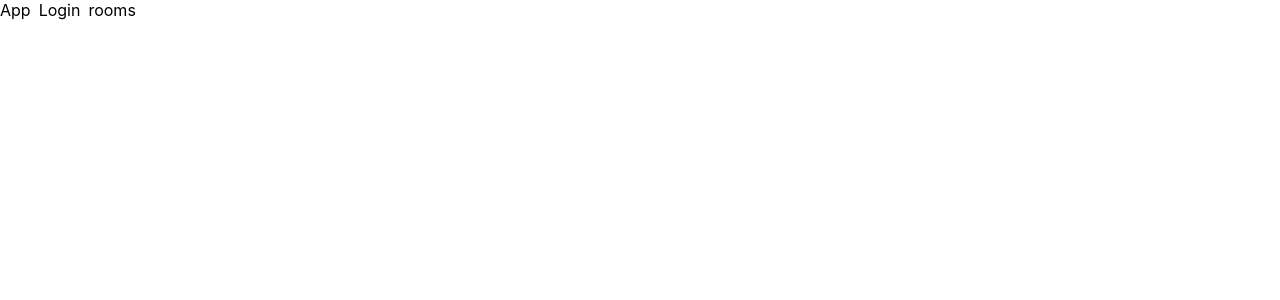
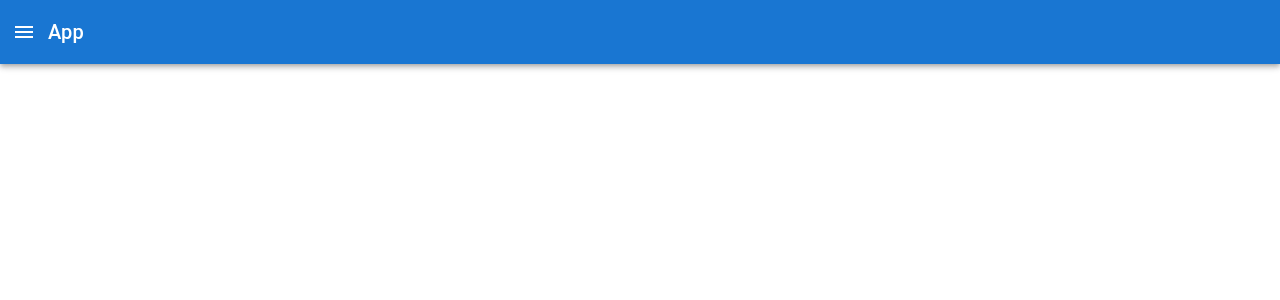
Before and after one commit to bradtaniguchi/react-chat, a React (Create React App) app: page / in a window 1280 px wide. Shown: the top 300 px of the page. Built offline with nearby package versions, Linux system fonts and the light colour scheme.

Commit message:
Squashed commit of the following:
commit 42e96ffab733cc70ebc2be8da137812c0a2432de
Author: Brad <bradtaniguchi@gmail.com>
Date:   Sat Apr 9 18:20:34 2022 +0000

    Add pages to be rendered

```diff
--- a/package.json
+++ b/package.json
@@ -5,6 +5,7 @@
   "dependencies": {
     "@emotion/react": "^11.9.0",
     "@emotion/styled": "^11.8.1",
+    "@mui/icons-material": "^5.6.0",
     "@mui/material": "^5.6.0",
     "@testing-library/jest-dom": "^5.16.4",
     "@testing-library/react": "^12.1.4",
--- a/src/App.tsx
+++ b/src/App.tsx
@@ -1,22 +1,87 @@
+import MenuIcon from "@mui/icons-material/Menu";
+import {
+  AppBar,
+  Button,
+  IconButton,
+  MenuItem,
+  Toolbar,
+  Typography,
+  Box,
+} from "@mui/material";
+import Menu from "@mui/material/Menu";
+import React, { SyntheticEvent, useState } from "react";
 import { Link, Outlet } from "react-router-dom";
 import "./App.css";
 
-const App = () => (
-  <div>
-    <header>
-      {/**
-       * Initial version will have basic links on the header
-       *
-       * Later version will have hamburger menu
-       */}
-      <Link to="/">App</Link>
-      <Link to="/login">Login</Link>
-      <Link to="/rooms">rooms</Link>
-    </header>
-    <main>
-      <Outlet />
-    </main>
-  </div>
-);
+const App = () => {
+  const [anchorElNav, setAnchorElNav] = useState<null | HTMLElement>(null);
+
+  // React.MouseEvent<HTMLElement>
+  const handleOpenNavMenu = (event: SyntheticEvent<HTMLElement>) => {
+    setAnchorElNav(event.currentTarget);
+  };
+
+  const handleCloseNavMenu = () => {
+    setAnchorElNav(null);
+  };
+
+  return (
+    <React.Fragment>
+      <AppBar position="sticky">
+        <Toolbar disableGutters>
+          <IconButton
+            size="large"
+            aria-label="menu"
+            aria-controls="menu-appbar"
+            aria-haspopup="true"
+            onClick={handleOpenNavMenu}
+            color="inherit"
+          >
+            <MenuIcon />
+          </IconButton>
+
+          <Menu
+            id="menu-appbar"
+            anchorEl={anchorElNav}
+            anchorOrigin={{
+              vertical: "bottom",
+              horizontal: "left",
+            }}
+            keepMounted
+            transformOrigin={{
+              vertical: "top",
+              horizontal: "left",
+            }}
+            open={Boolean(anchorElNav)}
+            onClose={handleCloseNavMenu}
+          >
+            {[
+              { name: "Login", to: "/login" },
+              { name: "Rooms", to: "/rooms" },
+            ].map(({ name, to }) => (
+              <MenuItem key={name}>
+                <Typography textAlign="center">
+                  <Link onClick={handleCloseNavMenu} to={to}>
+                    {name}
+                  </Link>
+
+                  {/* Add third option for logging out?*/}
+                </Typography>
+              </MenuItem>
+            ))}
+          </Menu>
+
+          <Typography variant="h6" component="div" sx={{ flexGrow: 1 }}>
+            <Link to="/">App</Link>
+          </Typography>
+        </Toolbar>
+      </AppBar>
+
+      <Box component="main">
+        <Outlet />
+      </Box>
+    </React.Fragment>
+  );
+};
 
 export default App;
```
Also changed, not shown: 1 other file (tests, documents, lock files or other folders).
